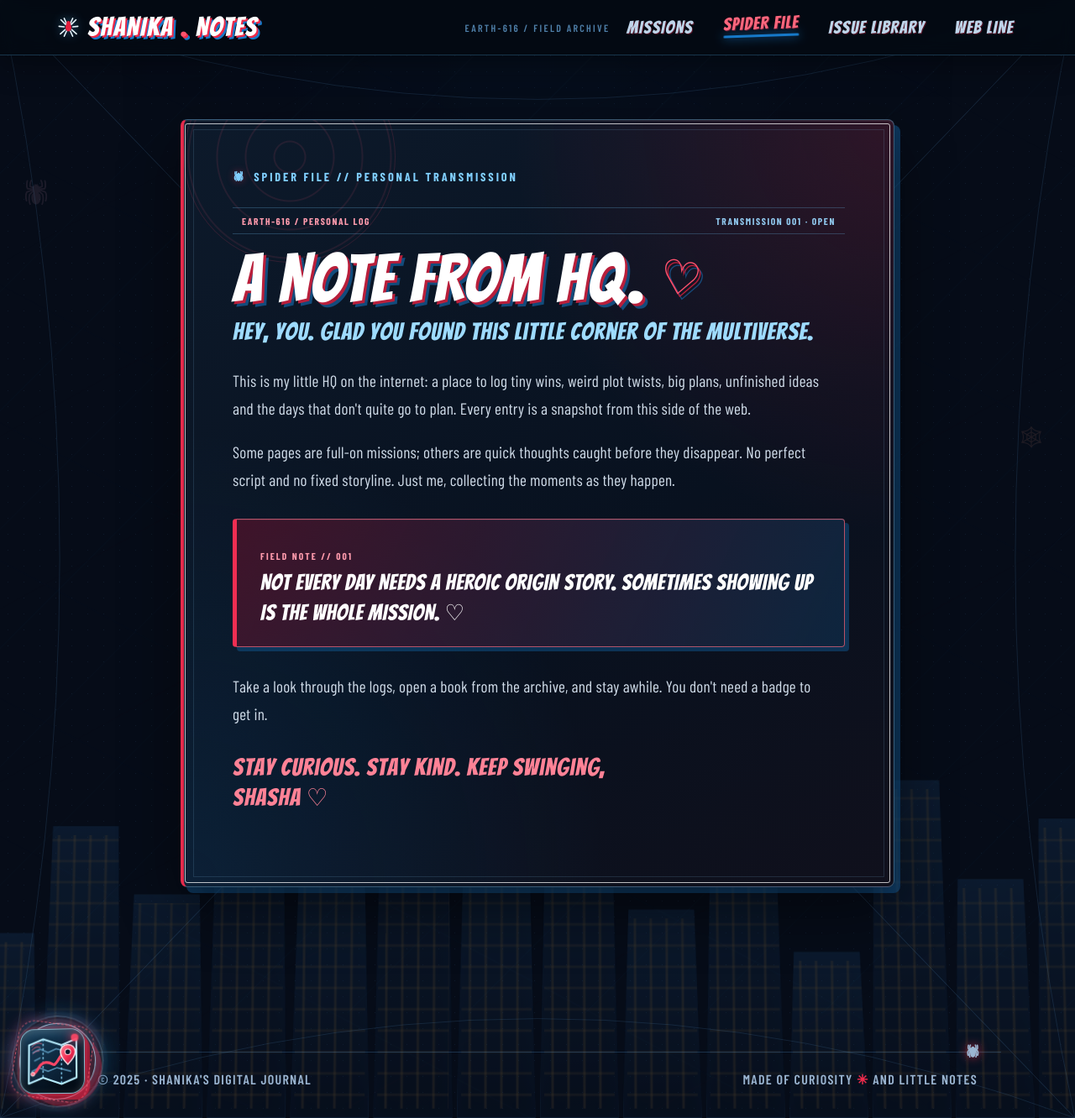
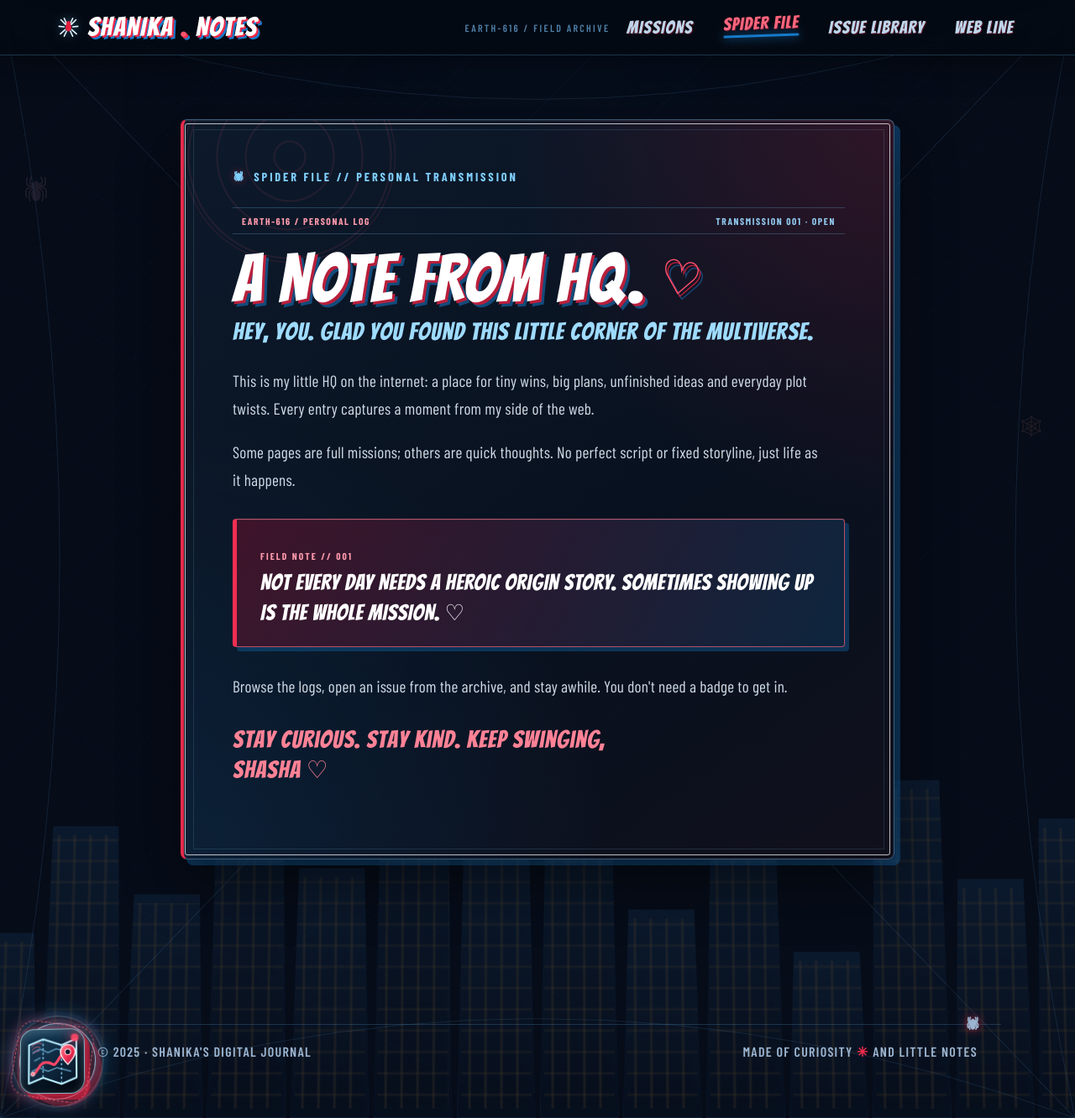
Before and after one commit to shanikashameems/shanikashameems.github.io, a Jekyll site: the page built from about.md, in a window 1280 px wide and 1332 px high. Shown: the whole window at 84% size. Built offline with Jekyll 4.4.1, drawn with Linux system fonts in a browser that asks for light colours; some web fonts are replaced.

Commit message:
Make personal note cleaner and single-screen

```diff
--- a/about.md
+++ b/about.md
@@ -10,15 +10,17 @@ title: A note
   <h1>A note from HQ. <span class="note-heart">♡</span></h1>
   <p class="note-welcome">Hey, you. Glad you found this little corner of the multiverse.</p>
 
-  <p>This is my little HQ on the internet: a place to log tiny wins, weird plot twists, big plans, unfinished ideas and the days that don't quite go to plan. Every entry is a snapshot from this side of the web.</p>
-
-  <p>Some pages are full-on missions; others are quick thoughts caught before they disappear. No perfect script and no fixed storyline. Just me, collecting the moments as they happen.</p>
-
-  <div class="note-quote" role="note"><span class="note-quote-kicker">FIELD NOTE // 001</span><br>Not every day needs a heroic origin story. Sometimes showing up is the whole mission. ♡</div>
-
-  <p>Take a look through the logs, open a book from the archive, and stay awhile. You don't need a badge to get in.</p>
-
-  <p class="note-signoff">Stay curious. Stay kind. Keep swinging,<br>Shasha ♡</p>
+  <div class="note-layout">
+    <div class="note-main-copy">
+      <p>This is my little HQ on the internet: a place for tiny wins, big plans, unfinished ideas and everyday plot twists. Every entry captures a moment from my side of the web.</p>
+      <p>Some pages are full missions; others are quick thoughts. No perfect script or fixed storyline, just life as it happens.</p>
+    </div>
+    <aside class="note-aside">
+      <div class="note-quote" role="note"><span class="note-quote-kicker">FIELD NOTE // 001</span><br>Not every day needs a heroic origin story. Sometimes showing up is the whole mission. ♡</div>
+      <p>Browse the logs, open an issue from the archive, and stay awhile. You don't need a badge to get in.</p>
+      <p class="note-signoff">Stay curious. Stay kind. Keep swinging,<br>Shasha ♡</p>
+    </aside>
+  </div>
 </article>
 
 <style>
```
